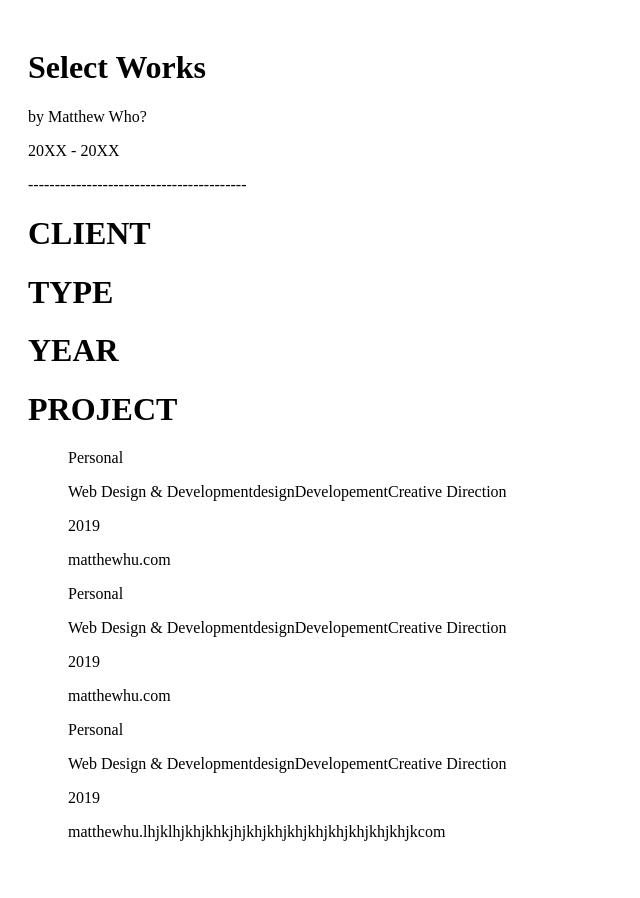
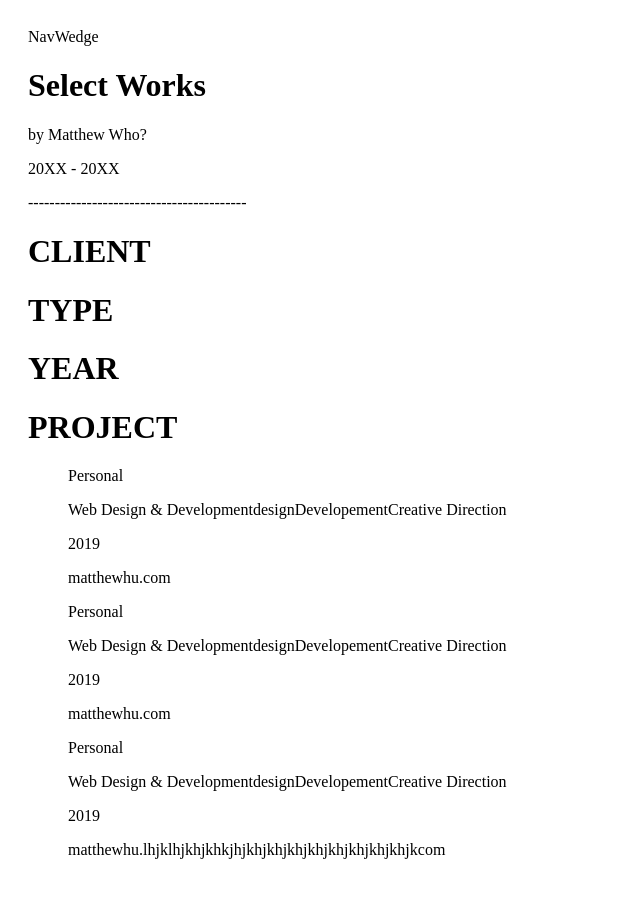
Before and after one commit to wagabooga/MatthewHuTwo, a React (Create React App) app in the folder frontend/: page / in a window 1280 px wide. Shown: the top 898 px of the page, without its empty margins (0-640 px from the left). Built offline with nearby package versions, Linux system fonts and the light colour scheme.

Commit message:
Code Organization and created Misc route

```diff
--- a/frontend/src/App.js
+++ b/frontend/src/App.js
@@ -2,7 +2,8 @@
 import { BrowserRouter, Route, Routes } from 'react-router-dom';
 
 import './App.css';
-import Home from './components/Home/Home';
+import Miscellaneous from './components/Home/Misc/Miscellaneous';
+import Home from './components/Home/Root/Home';
 
 
 function App() {
@@ -12,6 +13,7 @@ function App() {
       <BrowserRouter>
         <Routes>
         <Route path="/" element={ <Home /> } />
+        <Route path="/Misc" element={ <Miscellaneous /> } />
         </Routes>
       </BrowserRouter>
     </div>
--- a/frontend/src/components/Home/Home.js
+++ /dev/null
@@ -1,26 +0,0 @@
-import React from 'react'
-import ProjectList from './ProjectList/ProjectList'
-import TitleDivBox from './TitleDivBox/TitleDivBox'
-
-/*
-See homepage design
-
-
-CLIENT : Personal
-TYPE : Web, Design
-YEAR: (color Coord WIP / completed)
-PROJECT: Url or something
-*/
-
-function Home() {
-  return (
-  <div>
-    <TitleDivBox />
-    <ProjectList />
-  </div>
-
-
-  )
-}
-
-export default Home
--- /dev/null
+++ b/frontend/src/components/Home/Misc/Miscellaneous.js
@@ -0,0 +1,9 @@
+import React from 'react'
+
+function Miscellaneous() {
+  return (
+    <div>Miscellaneous</div>
+  )
+}
+
+export default Miscellaneous
--- /dev/null
+++ b/frontend/src/components/Home/Root/Home.js
@@ -0,0 +1,29 @@
+import React from 'react'
+import NavWedge from '../../NavWedge/NavWedge'
+import ProjectList from './ProjectList'
+import TitleDivBox from '../TitleDivBox/TitleDivBox'
+
+/*
+NavWedge will need to be sized 1/3rd of screen
+*/
+
+function Home() {
+  return (
+  <>
+    <div>
+      <NavWedge />
+    </div>
+
+    <div>
+      <TitleDivBox />
+      <ProjectList />
+    </div>
+
+
+  </>
+
+
+  )
+}
+
+export default Home
```
Also changed, not shown: frontend/src/components/Home/Root/ProjectList.js (renamed from frontend/src/components/Home/ProjectList/ProjectList.js), frontend/src/components/Home/Root/ProjectObject.js (renamed from frontend/src/components/Home/ProjectList/ProjectObject.js), frontend/src/components/Home/Root/ProjectObjectHeader.js (renamed from frontend/src/components/Home/ProjectList/ProjectObjectHeader.js).
